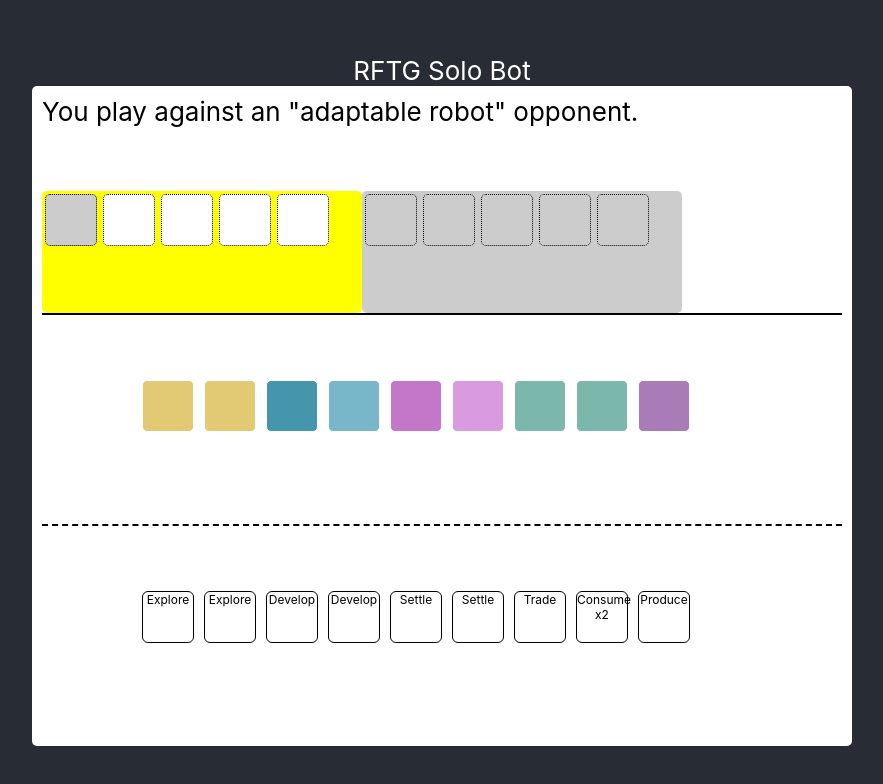
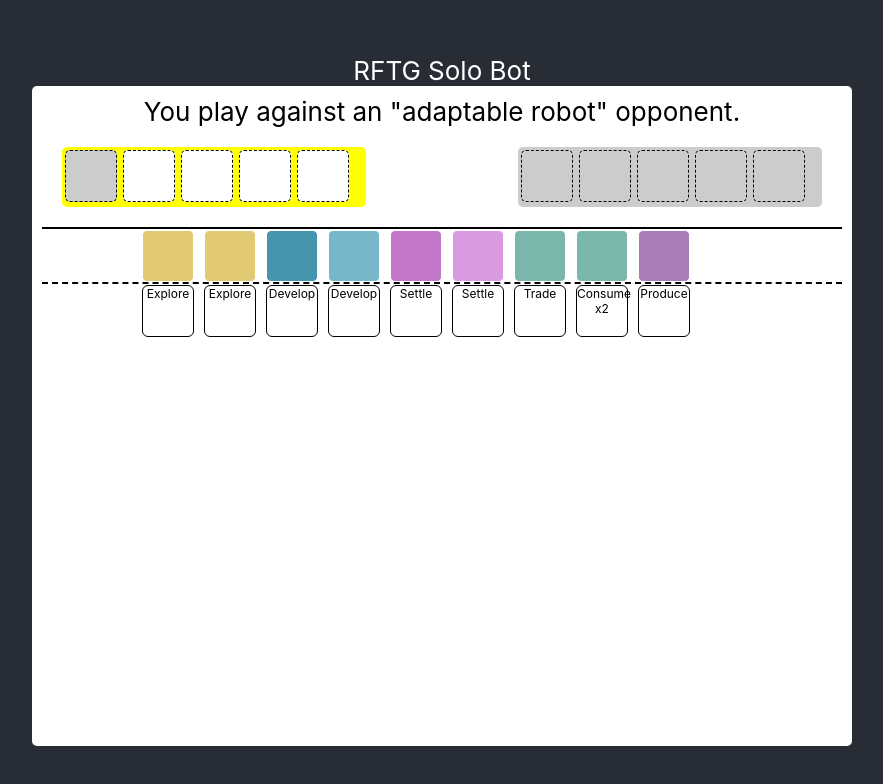
Before and after one commit to bananu7/rftg-solo-bot, a React (Create React App) app: page / in a window 1280 px wide. Shown: the top 784 px of the page, without its empty margins (198-1081 px from the left). Built offline with nearby package versions, Linux system fonts and the light colour scheme.

Commit message:
Changed the flex layout to rows

```diff
--- a/src/RaceBot.css
+++ b/src/RaceBot.css
@@ -5,17 +5,23 @@
     height: 640px;
     border-radius: 5px;
     display: flex;
-    flex-wrap: wrap;
+    flex-direction: column;
     padding: 10px;
 }
 
 /* Top two tracks */
+
+.tracks {
+    padding: 20px;
+}
 
 .moneytrack {
     display: flex;
     border-radius: 5px;
     background-color: yellow;
     width: 40%;
+    height: 60px;
+    float: left;
 }
 
 .economytrack {
@@ -23,10 +29,12 @@
     border-radius: 5px;
     background-color: #ccc;
     width: 40%;
+    height: 60px;
+    float: right;
 }
 
 .economytrack .element, .moneytrack .element {
-    border: 1px dotted black;
+    border: 1px dashed black;
     border-radius: 5px;
     margin: 3px;
     width: 50px;
@@ -57,7 +65,6 @@
     display: flex;
     flex-wrap: wrap;
     margin-left: 100px;
-    height: 80px;
 }
 
 .playerchoice .element {
--- a/src/RaceBot.js
+++ b/src/RaceBot.js
@@ -16,6 +16,7 @@
         return (
             <div className="racebot">
                 You play against an "adaptable robot" opponent.
+                <div className="tracks">
                     <div className="moneytrack">
                         <div className="element"/>
                         <div className="element"/>
@@ -29,6 +30,7 @@
                         <div className="element"/>
                         <div className="element"/>
                         <div className="element"/>
+                    </div>
                 </div>
                 <div className="horizontal-line"/>
                 <div className="playerchoice">
```
Lines whose indentation alone changed are shown as unchanged.
